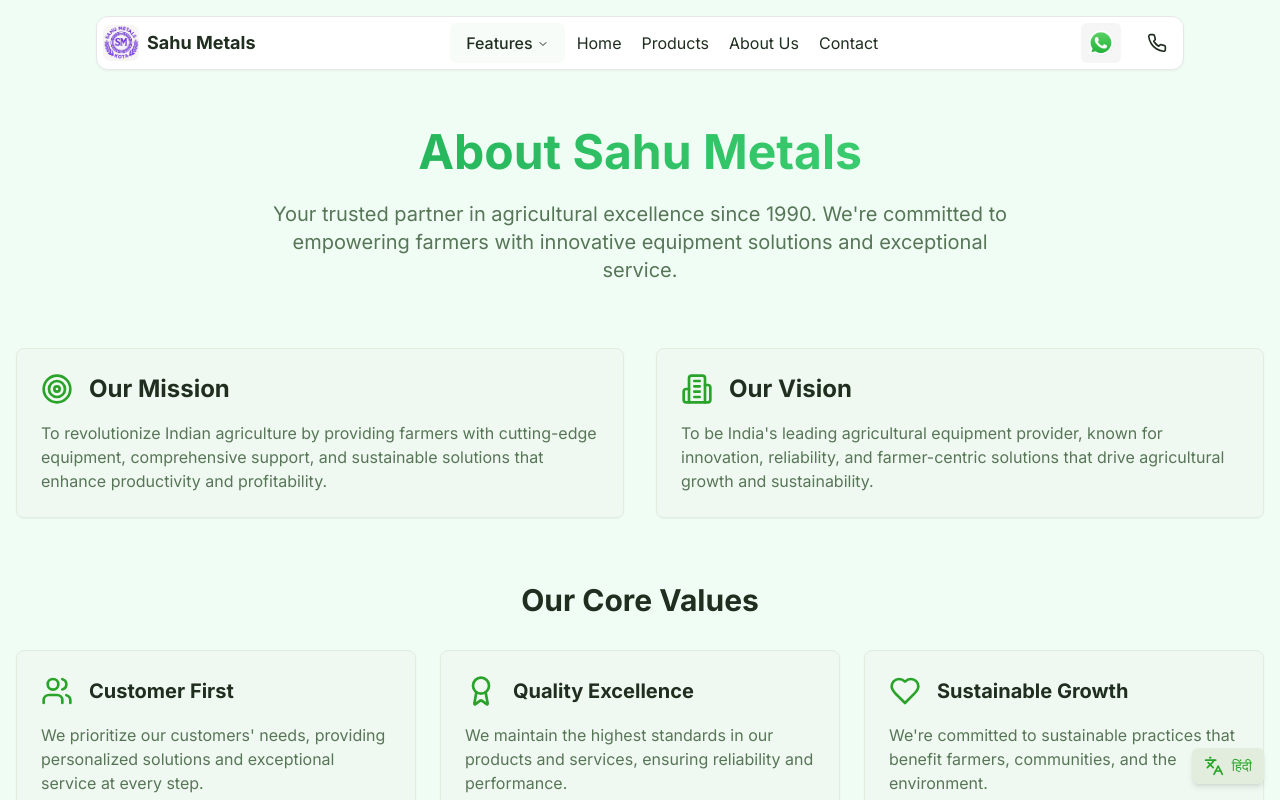
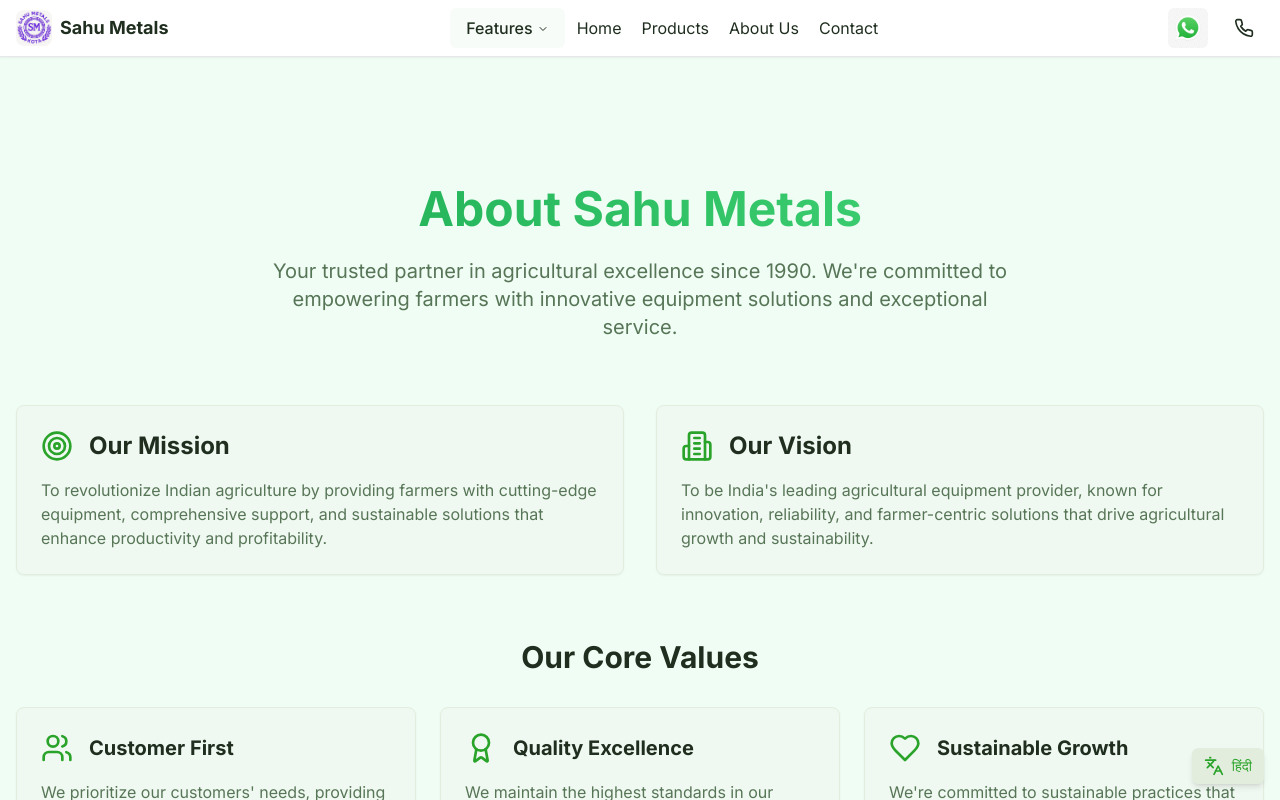
Before and after one commit to 12arp/edu-web-main_new-main, a Next.js app: page /about in a window 1280 px wide. Shown: the top 800 px of the page. Built offline with nearby package versions, Linux system fonts and the light colour scheme.

Commit message:
av fixed

```diff
--- a/components/layout/navbar.tsx
+++ b/components/layout/navbar.tsx
@@ -109,7 +109,7 @@
 
   return (
     <>
-      <header className="fixed top-4 left-0 right-0 z-50 bg-white w-[95%] md:w-[80%] lg:w-[85%] lg:max-w-screen-xl mx-auto border border-gray-200 rounded-xl flex justify-between items-center p-1.5 shadow-sm">
+      <header className="w-full bg-white border-b border-gray-200 flex justify-between items-center px-4 py-2 shadow-sm">
         <Link
           href="/"
           className="font-bold text-lg flex items-center space-x-2 hover:scale-105 transition-transform"
```
